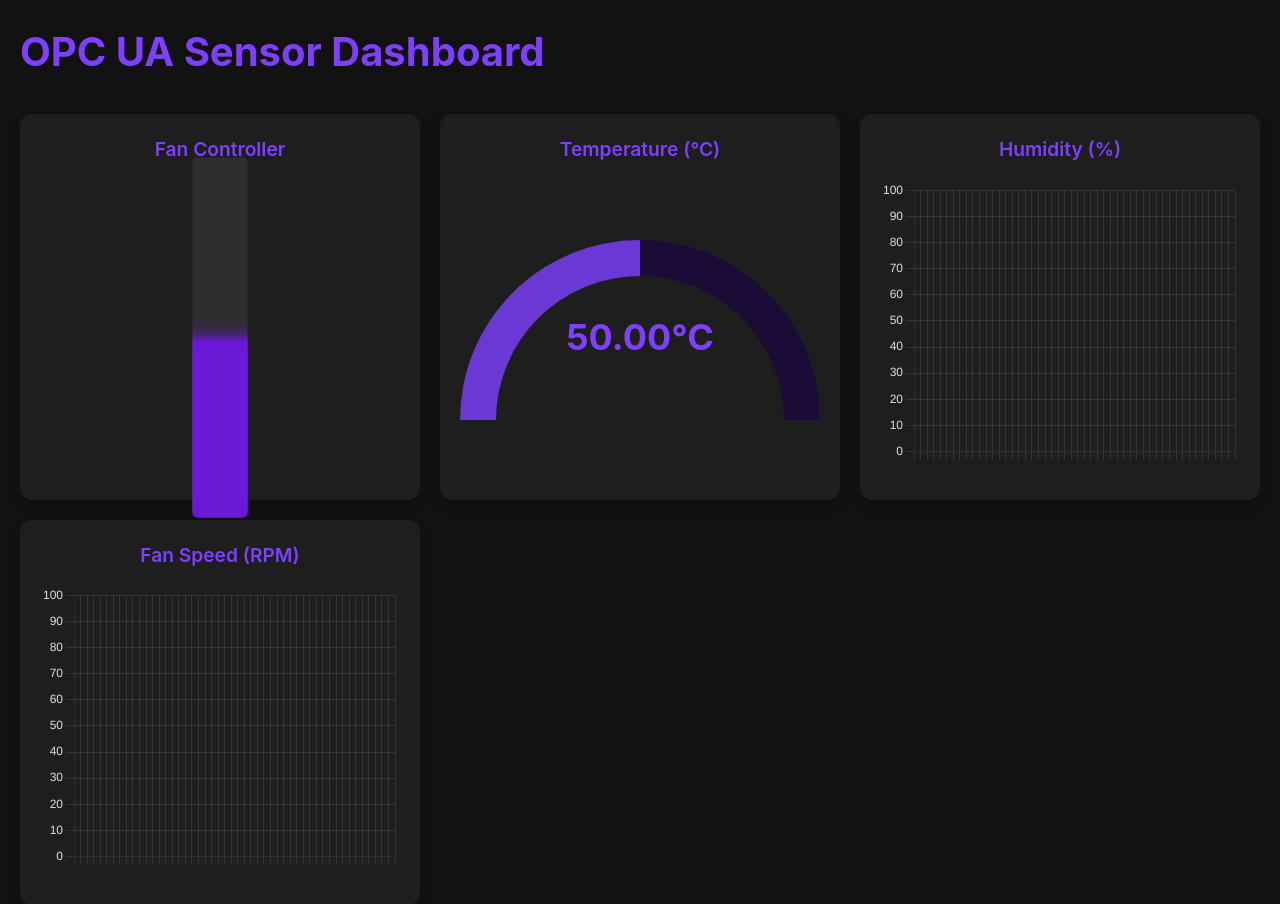
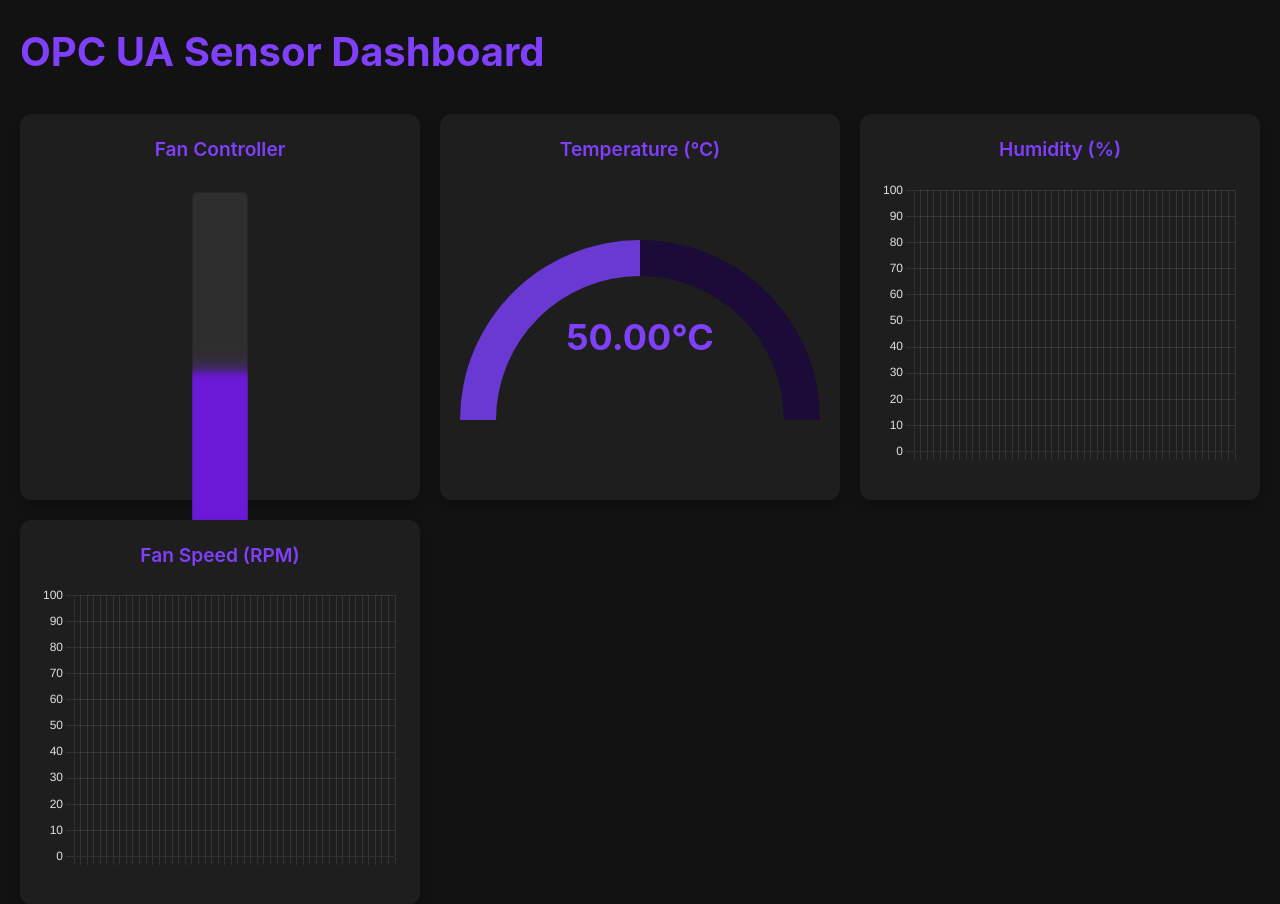
Before and after one commit to EinsPhoenix/OPC-UA-DASHBOARD, a Django app: page / in a window 1280 px wide. Shown: the top 904 px of the page. Run offline with Django 5.2, Linux system fonts and the light colour scheme; data that the repository does not hold is empty; some libraries are stand-ins or nearby versions.

Commit message:
working slider

```diff
--- a/upcuaDash/templates/dashboard.html
+++ b/upcuaDash/templates/dashboard.html
@@ -222,9 +222,9 @@
 
   .slider {
     display: flex;
-    margin: 0;
-    width: auto;
-    top: 130px;
+    justify-content: center;
+    align-items: center;
+    margin-top: 50%;
   }
     </style>
 </head>
@@ -286,7 +286,7 @@
           }
 
         class SensorChart {
-            constructor(containerId, title, maxValue = 100, color = '#7e3fff') {
+            constructor(containerId, title, maxValue = 100, color = '#BA0022') {
                 this.containerId = containerId;
                 this.title = title;
                 this.maxValue = maxValue;
```
